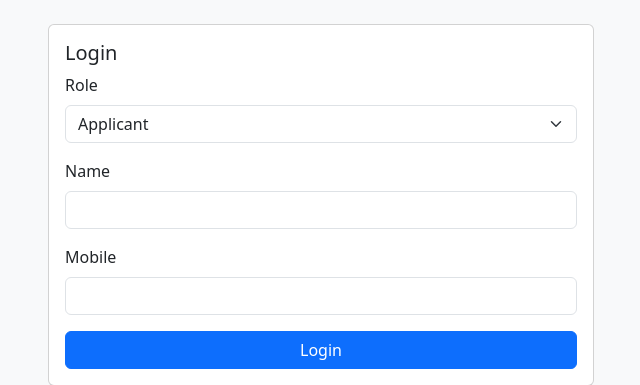
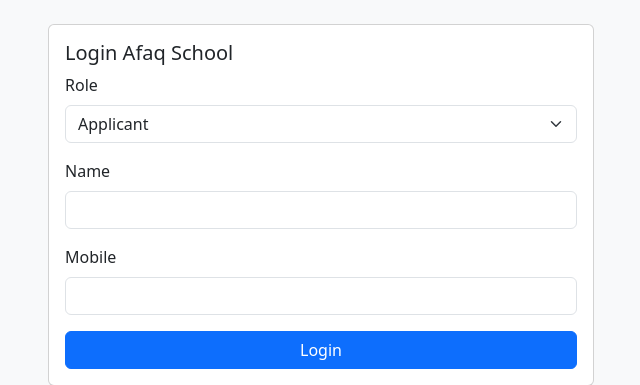
Before and after one commit to imranits/afafschoolsed, a Flask app: page / in a window 1280 px wide. Shown: the part 56-441 px from the top of the page, without its empty margins (319-959 px from the left). Run offline with Flask 3, Linux system fonts and the light colour scheme.

Commit message:
Change check

```diff
--- a/templates/login.html
+++ b/templates/login.html
@@ -4,7 +4,7 @@
   <div class="col-md-6">
     <div class="card">
       <div class="card-body">
-        <h5 class="card-title">Login</h5>
+        <h5 class="card-title">Login Afaq School</h5>
         <!-- disable browser autofill -->
         <form method="post" autocomplete="off">
           <div class="mb-3">
```
